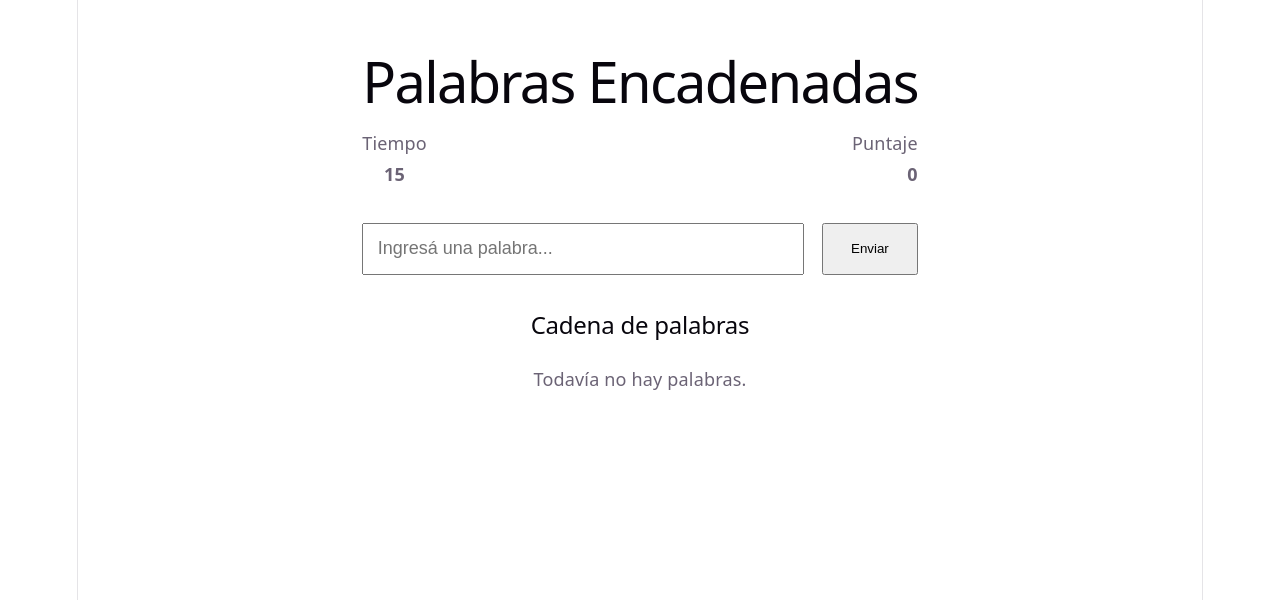
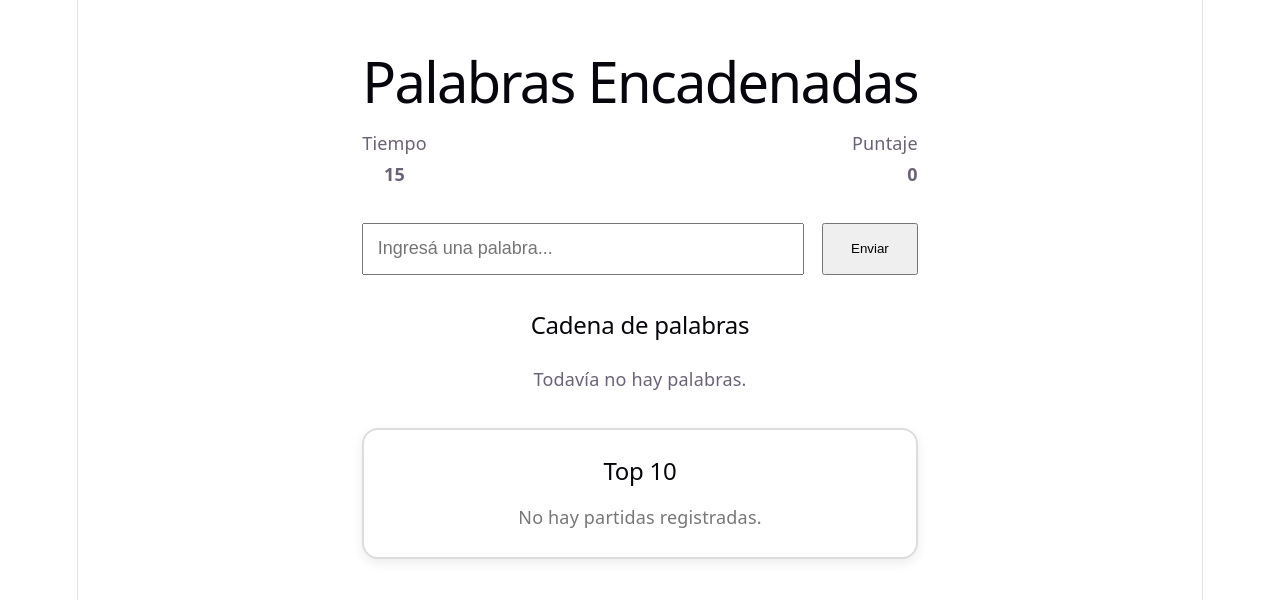
Before and after one commit to francois227/unq-ui-franco-paredes-trabajo-final, a React (Vite) app: page / in a window 1280 px wide. Shown: the top 600 px of the page. Built offline with nearby package versions, Linux system fonts and the light colour scheme.

Commit message:
se agrego top 10 de puntajes

```diff
--- a/src/components/Game/Game.jsx
+++ b/src/components/Game/Game.jsx
@@ -9,6 +9,9 @@ import { followsChainRule, isWordRepeated } from "../../utils/validation";
 import { calculateScore } from "../../utils/score";
 import useCountdown from "../../hooks/useCountdown";
 import GameOverModal from "../GameOverModal/GameOverModal";
+import { saveScore } from "../../utils/leaderboard";
+import Leaderboard from "../Leaderboard/Leaderboard";
+
 
 const Game = () => {
   const [input, setInput] = useState("");
@@ -16,7 +19,13 @@ const Game = () => {
   const [error, setError] = useState("");
   const [gameOver, setGameOver] = useState(false);
   const score = calculateScore(words);
-  const { timeLeft, start, reset, stop, restart } = useCountdown(15, () => { setGameOver(true); });
+
+  const handleGameOver = () => {
+    saveScore(calculateScore(words));
+    setGameOver(true);
+  };
+
+  const { timeLeft, start, reset, restart } = useCountdown(15, handleGameOver);
 
   const handleSubmit = async () => {
     const word = input.trim().toLowerCase();
@@ -79,6 +88,7 @@ const Game = () => {
       )}
       {error && <p className={styles.error}>{error}</p>}
       <WordChain words={words} />
+      <Leaderboard />
     </main>
   );
 }
--- /dev/null
+++ b/src/components/Leaderboard/Leaderboard.jsx
@@ -0,0 +1,41 @@
+import { getLeaderboard } from "../../utils/leaderboard";
+import styles from "./Leaderboard.module.css";
+
+const Leaderboard = () => {
+    const leaderboard = getLeaderboard();
+
+    const getPosition = (index) => {
+        switch (index) {
+            case 0:
+                return "🥇";
+            case 1:
+                return "🥈";
+            case 2:
+                return "🥉";
+            default:
+                return `${index + 1}°`;
+        }
+    };
+
+    return (
+        <section className={styles.container}>
+            <h2>Top 10</h2>
+
+            {leaderboard.length === 0 ? (
+                <p>No hay partidas registradas.</p>
+            ) : (
+                <ol>
+                    {leaderboard.map((score, index) => (
+                        <li key={index}>
+                            <span>{getPosition(index)}</span>
+
+                            <span>{score} puntos</span>
+                        </li>
+                    ))}
+                </ol>
+            )}
+        </section>
+    );
+};
+
+export default Leaderboard;
--- /dev/null
+++ b/src/components/Leaderboard/Leaderboard.module.css
@@ -0,0 +1,35 @@
+.container {
+  margin-top: 2rem;
+  padding: 1.5rem;
+  border: 2px solid #ddd;
+  border-radius: 16px;
+  background-color: #fff;
+  box-shadow: 0 4px 12px rgba(0, 0, 0, 0.08);
+}
+
+.container h2 {
+  margin-bottom: 1rem;
+  text-align: center;
+}
+
+.container ol {
+  margin: 0;
+  padding-left: 1.5rem;
+}
+
+.container li {
+  display: flex;
+  justify-content: space-between;
+  padding: 0.6rem 0;
+  border-bottom: 1px solid #eee;
+  font-weight: 600;
+}
+
+.container li:last-child {
+  border-bottom: none;
+}
+
+.container p {
+  text-align: center;
+  color: #777;
+}
--- /dev/null
+++ b/src/utils/leaderboard.js
@@ -0,0 +1,13 @@
+const STORAGE_KEY = "leaderboard";
+
+export const getLeaderboard = () => {
+  const leaderboard = localStorage.getItem(STORAGE_KEY);
+  return leaderboard ? JSON.parse(leaderboard) : [];
+};
+
+export const saveScore = (score) => {
+  const leaderboard = getLeaderboard();
+  leaderboard.push(score);
+  leaderboard.sort((a, b) => b - a);
+  localStorage.setItem(STORAGE_KEY, JSON.stringify(leaderboard.slice(0, 10)));
+};
```
